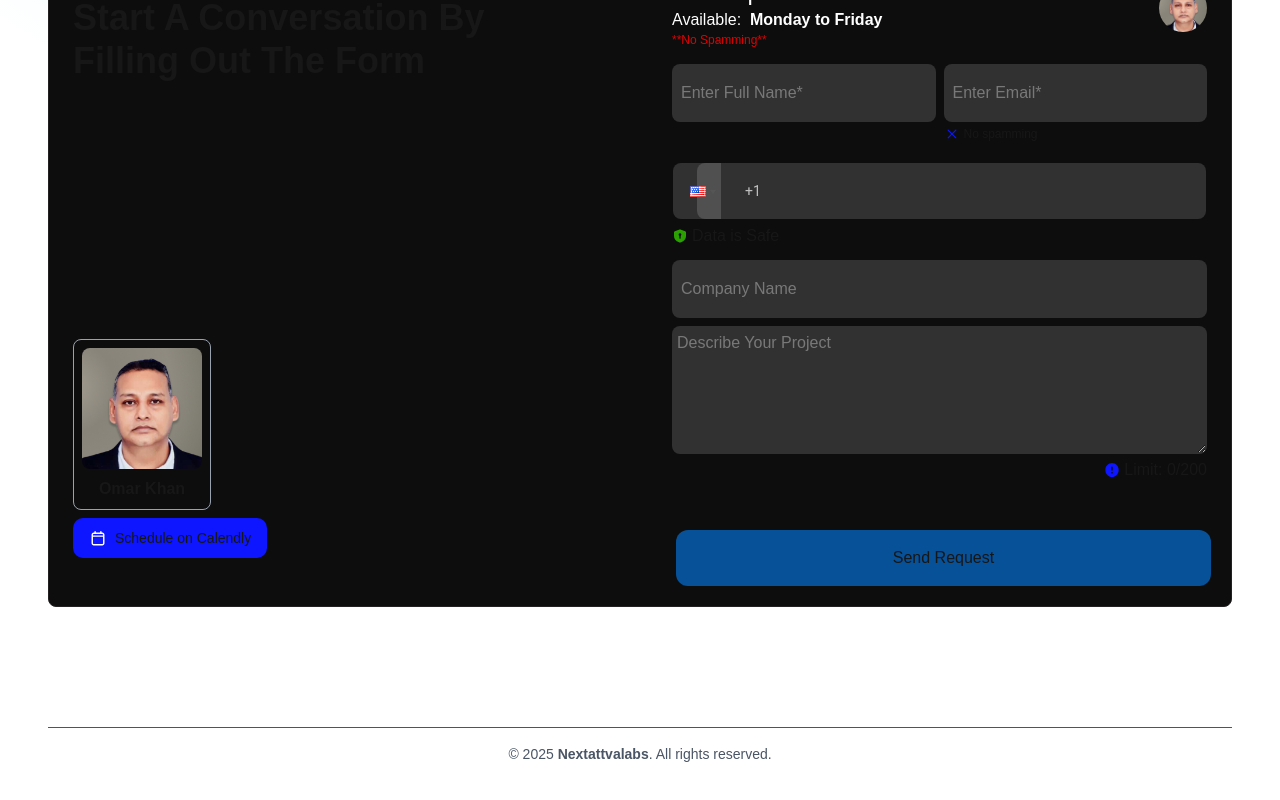
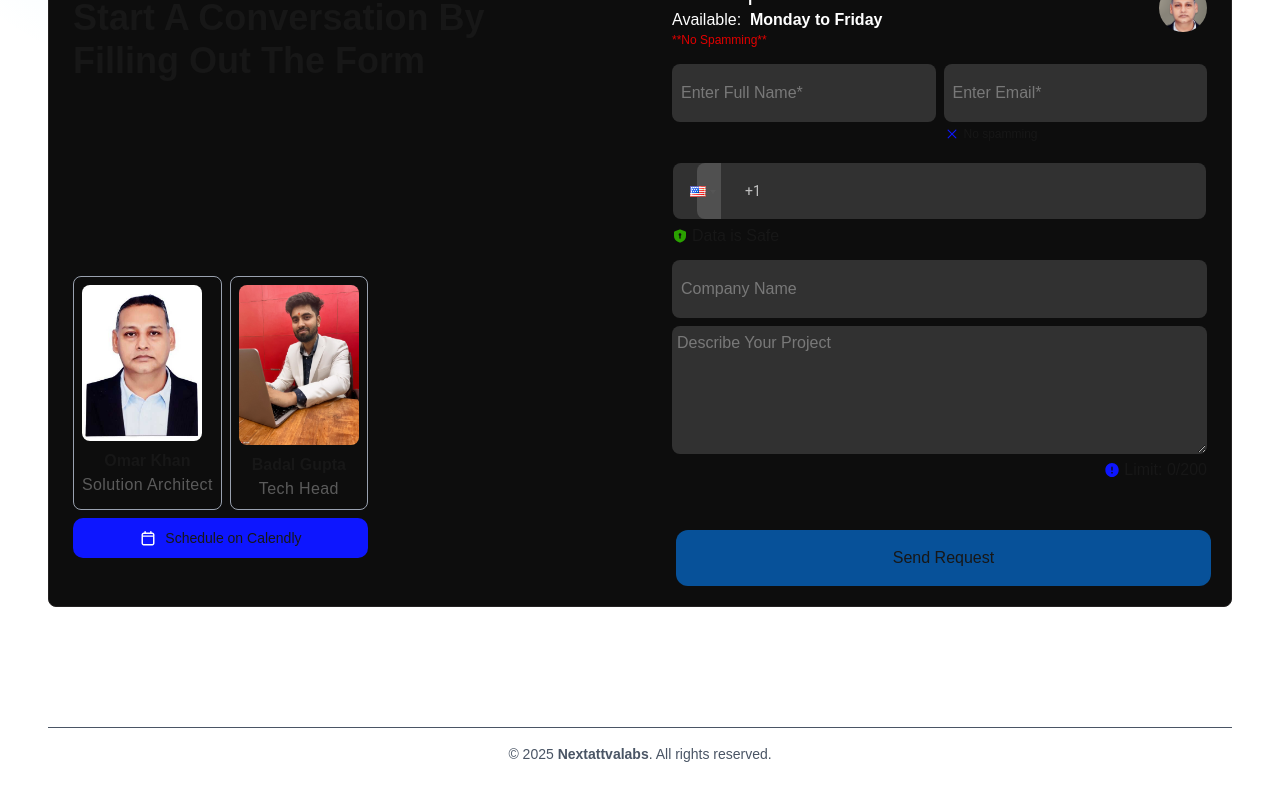
Before and after one commit to Adityaverma1998/web-3-solution, a Next.js app: page / in a window 1280 px wide. Shown: the part 3865-4665 px from the top of the page. Built offline with nearby package versions, Linux system fonts and the light colour scheme.

Commit message:
fix: more profile added in beside contact form

```diff
--- a/src/components/contact-us/index.tsx
+++ b/src/components/contact-us/index.tsx
@@ -39,19 +39,44 @@ const ContactUs = () => {
                             className={'flex-col md:flex-row justify-center md:py-8  max-w-max'}>
                             <div className={'pb-2 flex gap-2 w-fit justify-center' }>
                                 <div className={'rounded-lg border border-gray-400 p-2 flex flex-col'}>
-                                    <Image src={'/images/team/omar.png'} className={'rounded-lg'} width={120}
-                                           height={200} alt={'placeholder'}/>
+                                    <a
+                                        href="https://www.linkedin.com/in/omarkhanglobal/"
+                                        target="_blank"
+                                        rel="noopener noreferrer"
+                                    >
+                                        <Image
+                                            src={'/images/team/omar.jpg'}
+                                            className={'rounded-lg object-cover'}
+                                            width={120}
+                                            height={200}
+                                            alt={'Omar Khan'}
+                                        />
+                                    </a>
                                     <p className={'font-montserrat font-semibold text-center pt-2'}>Omar Khan</p>
-                                    {/*<p className={'font-inter text-[#FFFFFF52] text-md text-start tracking-wide'}>Sales*/}
-                                    {/*    Manager</p>*/}
+                                    <p className={'font-inter text-[#FFFFFF52] text-md text-center tracking-wide'}>
+                                        Solution Architect
+                                    </p>
                                 </div>
 
-
-                                    {/* <Image src={'/images/arrow-curve.svg'}
-                                           className={'absolute right-0 invisible lg:visible lg:bottom-28 -rotate-3'}
-                                           width={260}
-                                           height={200} alt={'placeholder'}/> */}
-
+                                <div className={'rounded-lg border border-gray-400 p-2 flex flex-col'}>
+                                    <a
+                                        href="https://www.linkedin.com/in/badalalive/"
+                                        target="_blank"
+                                        rel="noopener noreferrer"
+                                    >
+                                        <Image
+                                            src={'/images/team/badal.png'}
+                                            className={'rounded-lg object-cover'}
+                                            width={120}
+                                            height={200}
+                                            alt={'Badal Gupta'}
+                                        />
+                                    </a>
+                                    <p className={'font-montserrat font-semibold text-center pt-2'}>Badal Gupta</p>
+                                    <p className={'font-inter text-[#FFFFFF52] text-md text-center tracking-wide'}>
+                                        Tech Head
+                                    </p>
+                                </div>
                             </div>
                             <Link href={`${process.env.NEXT_PUBLIC_CALENDLY_LINK}`} target={'_blank'}>
                             <button
```
Also changed, not shown: public/images/team/badal.png (added).
